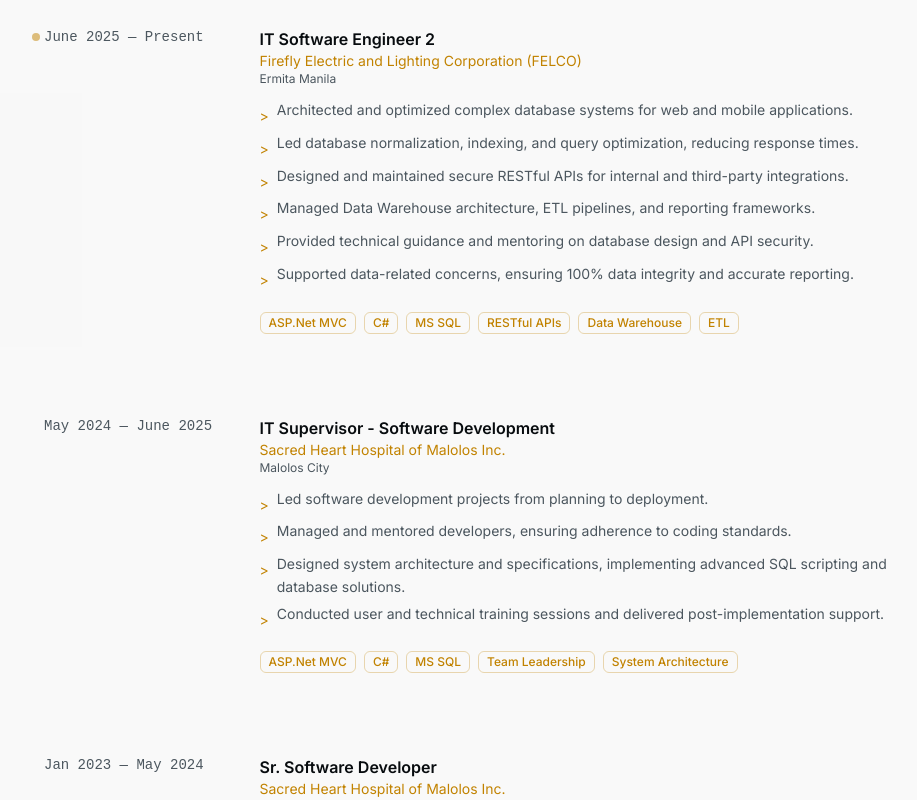
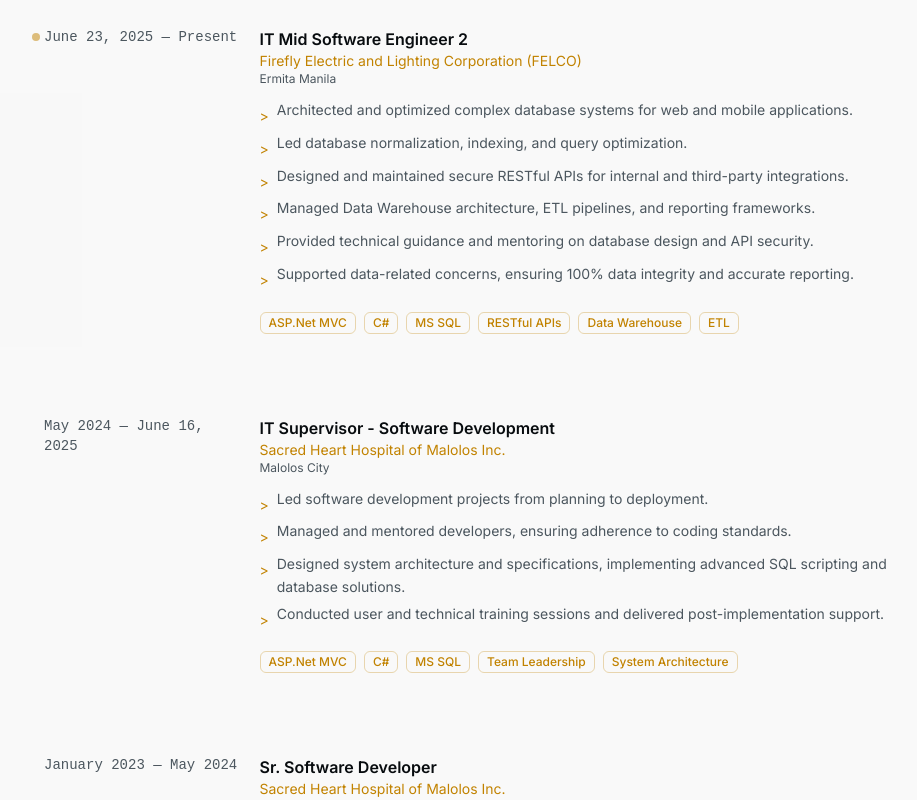
Before and after one commit to mariakimberlycruz/v0-developer-portfolio-website, a Next.js app: page / in a window 1280 px wide. Shown: the part 1940-2740 px from the top of the page, without its empty margins (173-1090 px from the left). Built offline with nearby package versions, Linux system fonts and the light colour scheme.

Commit message:
Update portfolio with latest resume information
- Update FELCO position to 'IT Mid Software Engineer 2' starting June 23, 2025
- Update Sacred Heart Hospital end date to June 16, 2025
- Add ETL to database management skills
- Standardize date formats for consistency

```diff
--- a/components/about.tsx
+++ b/components/about.tsx
@@ -10,7 +10,7 @@ const skillCategories = [
   },
   {
     title: "Databases & Data Management",
-    skills: ["MS SQL", "MySQL", "Data Warehousing", "Data Modeling", "Query Optimization", "Database Architecture"],
+    skills: ["MS SQL", "MySQL", "Data Warehousing", "Data Modeling", "Query Optimization", "Database Architecture", "ETL"],
   },
   {
     title: "Hardware & Electronics",
--- a/components/experience.tsx
+++ b/components/experience.tsx
@@ -8,13 +8,13 @@ import { useScrollAnimation } from "@/hooks/use-scroll-animation"
 
 const experiences = [
   {
-    period: "June 2025 — Present",
-    title: "IT Software Engineer 2",
+    period: "June 23, 2025 — Present",
+    title: "IT Mid Software Engineer 2",
     company: "Firefly Electric and Lighting Corporation (FELCO)",
     location: "Ermita Manila",
     description: [
       "Architected and optimized complex database systems for web and mobile applications.",
-      "Led database normalization, indexing, and query optimization, reducing response times.",
+      "Led database normalization, indexing, and query optimization.",
       "Designed and maintained secure RESTful APIs for internal and third-party integrations.",
       "Managed Data Warehouse architecture, ETL pipelines, and reporting frameworks.",
       "Provided technical guidance and mentoring on database design and API security.",
@@ -23,7 +23,7 @@ const experiences = [
     technologies: ["ASP.Net MVC", "C#", "MS SQL", "RESTful APIs", "Data Warehouse", "ETL"],
   },
   {
-    period: "May 2024 — June 2025",
+    period: "May 2024 — June 16, 2025",
     title: "IT Supervisor - Software Development",
     company: "Sacred Heart Hospital of Malolos Inc.",
     location: "Malolos City",
@@ -36,7 +36,7 @@ const experiences = [
     technologies: ["ASP.Net MVC", "C#", "MS SQL", "Team Leadership", "System Architecture"],
   },
   {
-    period: "Jan 2023 — May 2024",
+    period: "January 2023 — May 2024",
     title: "Sr. Software Developer",
     company: "Sacred Heart Hospital of Malolos Inc.",
     location: "Malolos City",
@@ -48,7 +48,7 @@ const experiences = [
     technologies: ["ASP.Net MVC", "C#", "MS SQL", "jQuery", "Bootstrap"],
   },
   {
-    period: "June 2021 — Jan 2023",
+    period: "June 2021 — January 2023",
     title: "Software Developer",
     company: "Sacred Heart Hospital of Malolos Inc.",
     location: "Malolos City",
```
